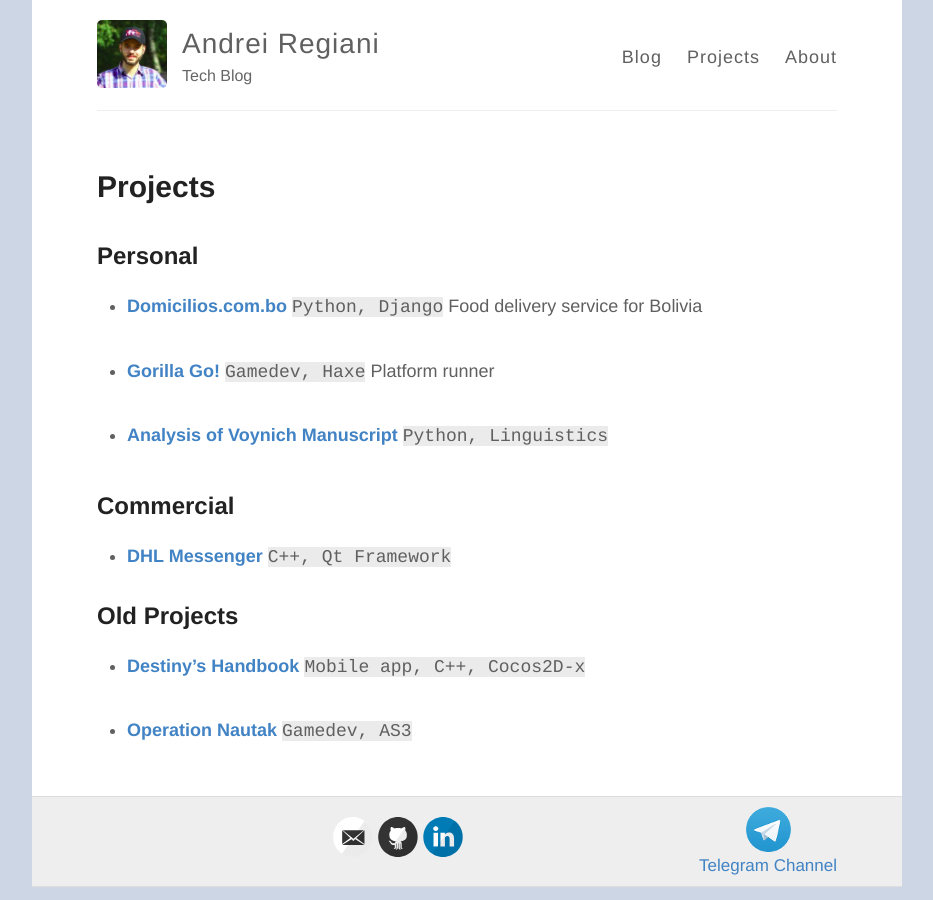
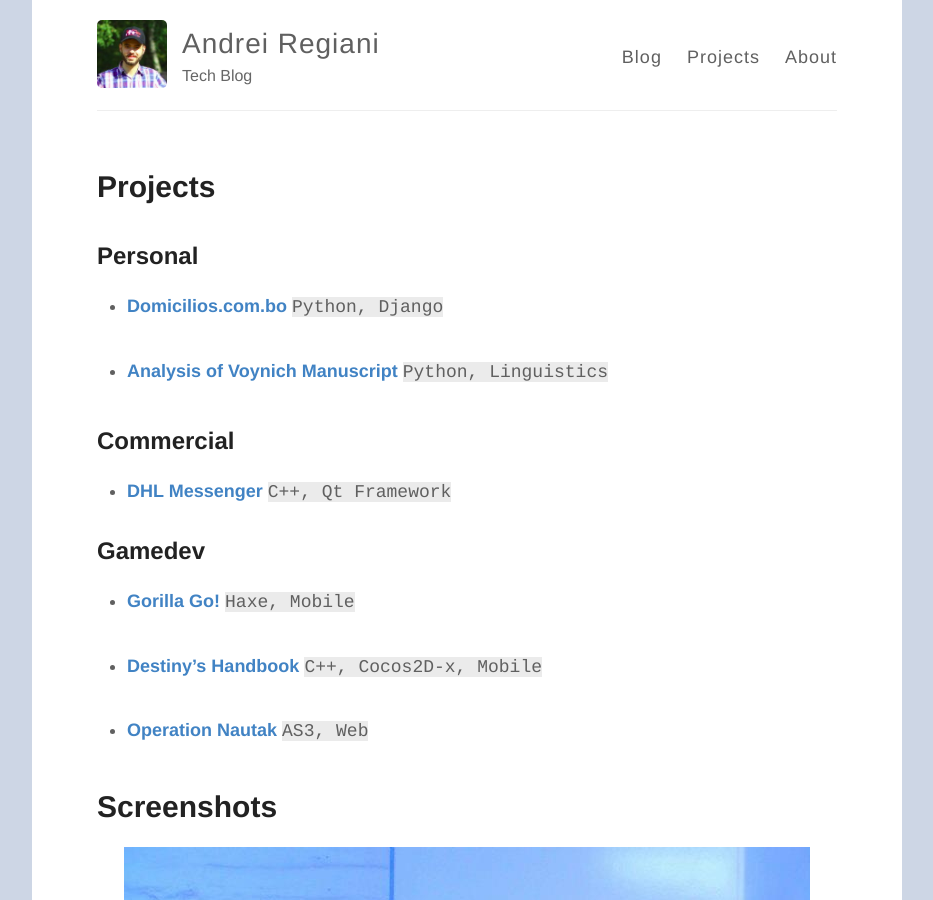
Before and after one commit to AndreiRegiani/andreiregiani.github.io, a Jekyll site: the page built from projects.md, in a window 1280 px wide and 900 px high. Shown: the whole window, without its empty margins (173-1106 px from the left). Built offline with Jekyll 4.4.1, drawn with Linux system fonts in a browser that asks for light colours.

Commit message:
Added screenshots to Projects

```diff
--- a/projects.md
+++ b/projects.md
@@ -6,10 +6,7 @@
 
 ## Personal
 * **[Domicilios.com.bo](http://domicilios.com.bo/)**
-`Python, Django` Food delivery service for Bolivia
-
-* **[Gorilla Go!](https://play.google.com/store/apps/details?id=com.ignitergames.gorilla)**
-`Gamedev, Haxe` Platform runner
+`Python, Django`
 
 * **[Analysis of Voynich Manuscript](/voynich-manuscript)**
 `Python, Linguistics`
@@ -20,9 +17,26 @@
 `C++, Qt Framework`
 
 
-## Old Projects
+## Gamedev
+* **[Gorilla Go!](https://play.google.com/store/apps/details?id=com.ignitergames.gorilla)**
+`Haxe, Mobile`
+
 * **[Destiny's Handbook](https://play.google.com/store/apps/details?id=com.ignitergames.MrDestiny)**
-`Mobile app, C++, Cocos2D-x`
+`C++, Cocos2D-x, Mobile`
 
 * **[Operation Nautak](http://www.newgrounds.com/portal/view/624662)**
-`Gamedev, AS3`
+`AS3, Web`
+
+# Screenshots
+
+![_config.yml]({{ site.baseurl }}/images/projects/a-1.jpg)
+![_config.yml]({{ site.baseurl }}/images/projects/g-1.png)
+![_config.yml]({{ site.baseurl }}/images/projects/g-2.png)
+![_config.yml]({{ site.baseurl }}/images/projects/n-1.png)
+![_config.yml]({{ site.baseurl }}/images/projects/n-2.png)
+![_config.yml]({{ site.baseurl }}/images/projects/n-3.png)
+![_config.yml]({{ site.baseurl }}/images/projects/o-1.jpg)
+![_config.yml]({{ site.baseurl }}/images/projects/o-2.jpg)
+![_config.yml]({{ site.baseurl }}/images/projects/o-3.jpg)
+![_config.yml]({{ site.baseurl }}/images/projects/o-4.jpg)
+![_config.yml]({{ site.baseurl }}/images/projects/p-1.jpg)
```
Also changed, not shown: images/projects/a-1.jpg (added), images/projects/g-1.png (added), images/projects/g-2.png (added), images/projects/n-1.png (added), images/projects/n-2.png (added), images/projects/n-3.png (added), images/projects/o-1.jpg (added), images/projects/o-2.jpg (added), images/projects/o-3.jpg (added), images/projects/o-4.jpg (added), images/projects/p-1.jpg (added).
